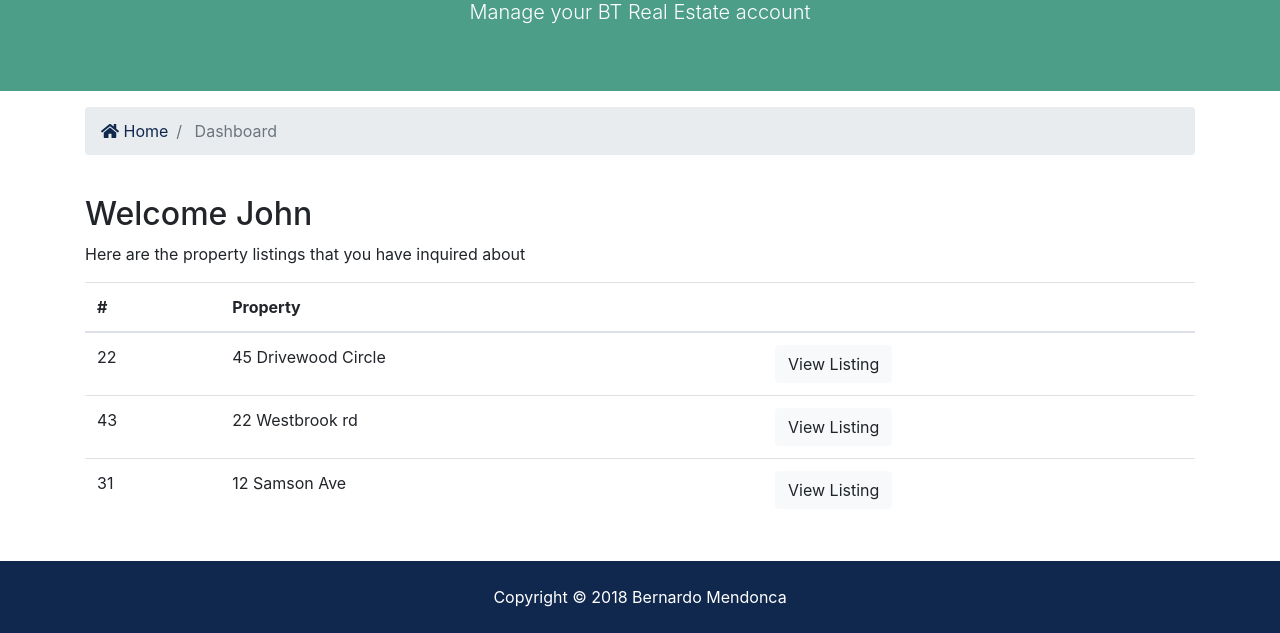
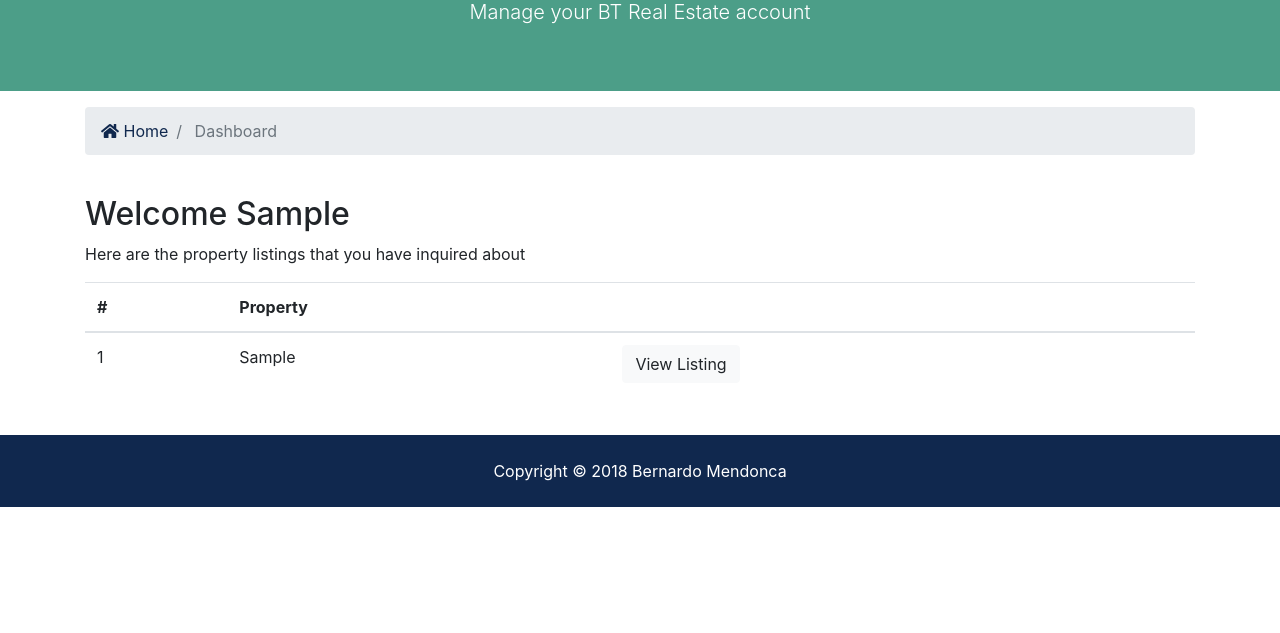
Before and after one commit to bernardomendonca/django-realestate, a Django app: page /accounts/dashboard in a window 1280 px wide. Shown: the part 288-921 px from the top of the page. After the commit the page ends 795 px from the top, so only its background shows below. Run offline with Django 3.2, Linux system fonts and the light colour scheme; a user stored in the database is signed in; tables that the repository leaves empty hold one stand-in row (values such as "Sample post"); some libraries are stand-ins or nearby versions.

Commit message:
created dynamic dashboard

```diff
--- a/accounts/views.py
+++ b/accounts/views.py
@@ -1,6 +1,7 @@
 from django.shortcuts import render, redirect
 from django.contrib import messages, auth
 from django.contrib.auth.models import User
+from contacts.models import Contact
 
 
 def register(request):
@@ -63,4 +64,9 @@ def logout(request):
 
 
 def dashboard(request):
-    return render(request, 'accounts/dashboard.html')
+    user_contacts = Contact.objects.order_by('-contact_date').filter(user_id=request.user.id)
+
+    context = {
+        'contacts': user_contacts
+    }
+    return render(request, 'accounts/dashboard.html', context)
--- a/templates/accounts/dashboard.html
+++ b/templates/accounts/dashboard.html
@@ -36,7 +36,8 @@
         <div class="container">
             <div class="row">
             <div class="col-md-12">
-            <h2>Welcome John</h2>
+                <h2>Welcome {{ user.first_name }}</h2>
+                {% if contacts %}
                     <p>Here are the property listings that you have inquired about</p>
                     <table class="table">
                     <thead>
@@ -47,29 +48,20 @@
                         </tr>
                     </thead>
                     <tbody>
+                        {% for contact in contacts %}
                             <tr>
-                <td>22</td>
-                <td>45 Drivewood Circle</td>
+                                <td>{{ contact.id}}</td>
+                                <td>{{ contact.listing }}</td>
                                 <td>
-                    <a class="btn btn-light" href="#">View Listing</a>
+                                    <a class="btn btn-light" href="{% url 'listing' contact.listing_id %}">View Listing</a>
                                 </td>
                             </tr>
-                <tr>
-                <td>43</td>
-                <td>22 Westbrook rd</td>
-                <td>
-                    <a class="btn btn-light" href="#">View Listing</a>
-                </td>
-                </tr>
-                <tr>
-                <td>31</td>
-                <td>12 Samson Ave</td>
-                <td>
-                    <a class="btn btn-light" href="#">View Listing</a>
-                </td>
-                </tr>
+                        {% endfor %}
                     </tbody>
                     </table>
+                    {% else %}
+                        <p>You have not made any inquiries</p>
+                    {% endif %}
                 </div>
             </div>
         </div>
--- a/templates/listings/listing.html
+++ b/templates/listings/listing.html
@@ -33,6 +33,9 @@
           </nav>
         </div>
       </section>
+
+        <!-- Alerts -->
+  {% include 'partials/_alerts.html' %}
 
       <!-- Listing -->
       <section id="listing" class="py-4">
```
Also changed, not shown: btre/settings.py (+7 -0 lines), contacts/views.py (+19 -1 lines). Lines whose indentation alone changed are shown as unchanged.
